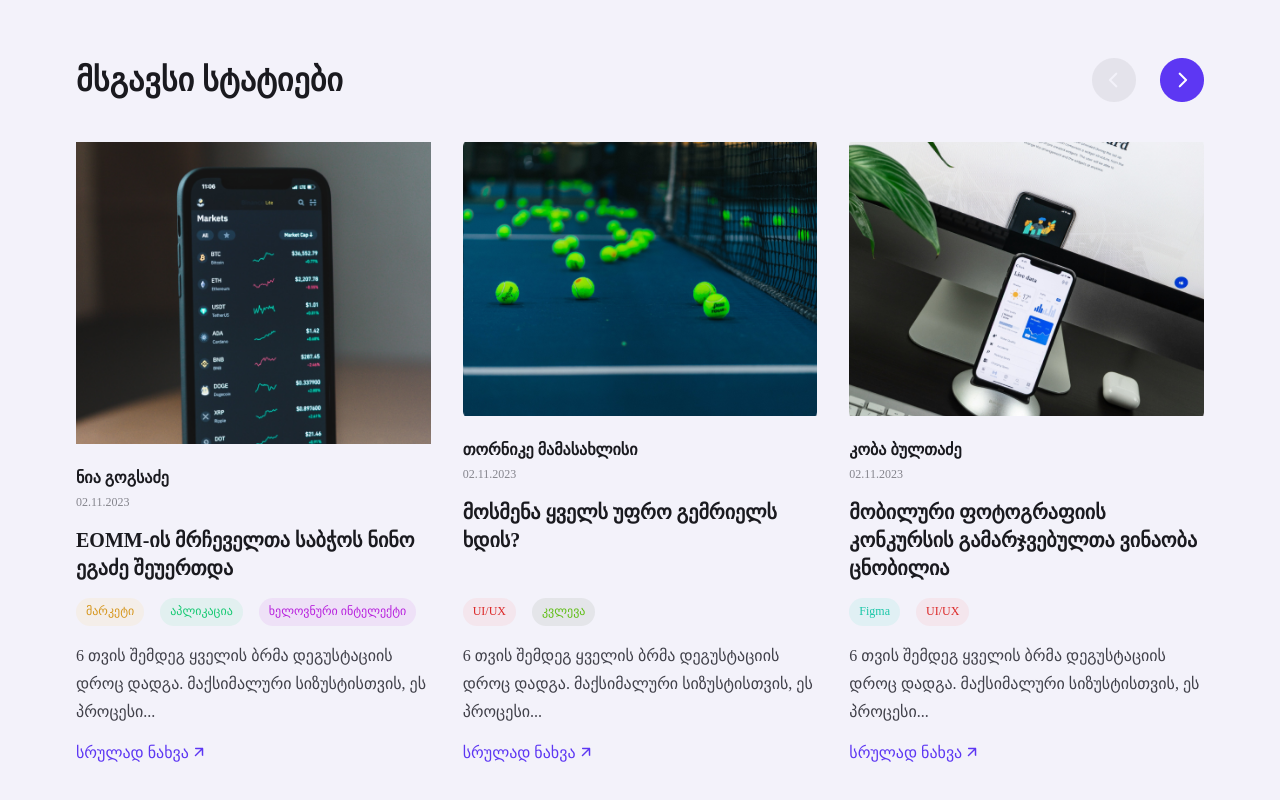
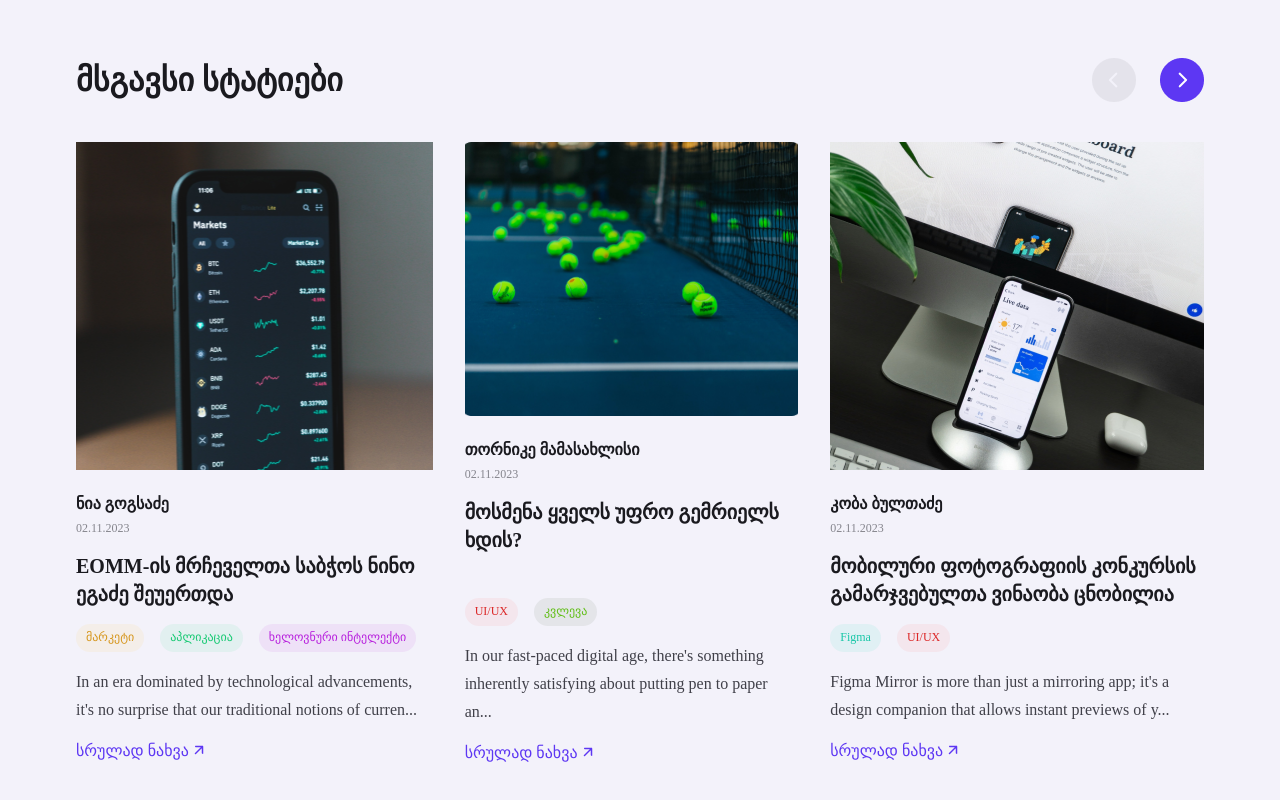
Before and after one commit to beqa200/b-g-l, a plain HTML site: page pages/Blog/blog.html in a window 1280 px wide. Shown: the part 1297-2097 px from the top of the page. Drawn offline with Linux system fonts and the light colour scheme.

Commit message:
add paragraph/font

```diff
--- a/pages/Blog/blog.html
+++ b/pages/Blog/blog.html
@@ -85,8 +85,8 @@
               </li>
             </ul>
             <p class="paragraph">
-              6 თვის შემდეგ ყველის ბრმა დეგუსტაციის დროც დადგა. მაქსიმალური
-              სიზუსტისთვის, ეს პროცესი...
+              In an era dominated by technological advancements, it's no
+              surprise that our traditional notions of curren...
             </p>
             <div class="last-item">
               <span class="full-paragraph"><a href="#"> სრულად ნახვა</a></span>
@@ -108,8 +108,8 @@
               <li class="element search"><a href="#">კვლევა</a></li>
             </ul>
             <p class="paragraph">
-              6 თვის შემდეგ ყველის ბრმა დეგუსტაციის დროც დადგა. მაქსიმალური
-              სიზუსტისთვის, ეს პროცესი...
+              In our fast-paced digital age, there's something inherently
+              satisfying about putting pen to paper an...
             </p>
             <div class="last-item">
               <span class="full-paragraph"><a href="#"> სრულად ნახვა</a></span>
@@ -133,8 +133,8 @@
               <li class="element ui-ux"><a href="#">UI/UX</a></li>
             </ul>
             <p class="paragraph">
-              6 თვის შემდეგ ყველის ბრმა დეგუსტაციის დროც დადგა. მაქსიმალური
-              სიზუსტისთვის, ეს პროცესი...
+              Figma Mirror is more than just a mirroring app; it's a design
+              companion that allows instant previews of y...
             </p>
             <div class="last-item">
               <span class="full-paragraph"><a href="#"> სრულად ნახვა</a></span>
```
